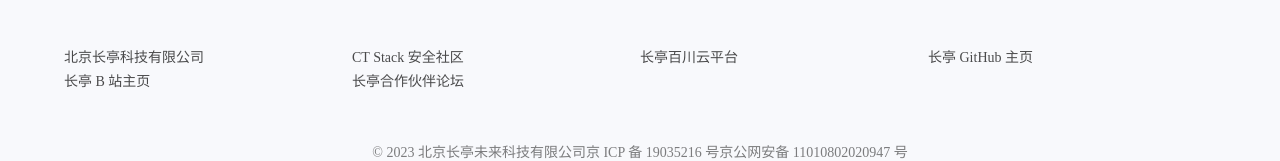
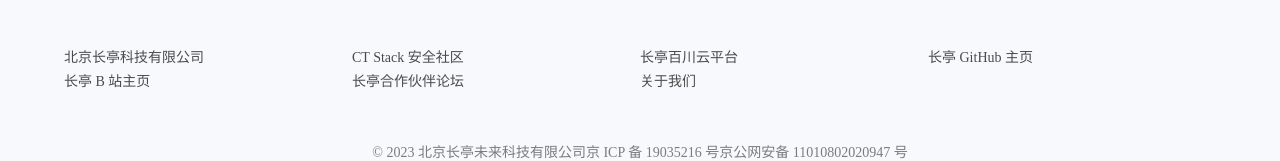
Before and after one commit to chaitin/SafeLine, a Next.js app in the folder homepage/: page / in a window 1280 px wide. Shown: the part 4940-5101 px from the top of the page. Built offline with nearby package versions, Linux system fonts and the light colour scheme; no server answers.

Commit message:
add about us link

```diff
--- a/homepage/src/components/Home/FriendlyLinks/index.tsx
+++ b/homepage/src/components/Home/FriendlyLinks/index.tsx
@@ -26,6 +26,10 @@
   {
     name: "长亭合作伙伴论坛",
     url: "https://bbs.chaitin.cn/",
+  },
+  {
+    name: "关于我们",
+    url: "https://waf-ce.chaitin.cn/posts/about_chaitin",
   },
 ];
 
```
Also changed, not shown: 1 other file (tests, documents, lock files or other folders).
